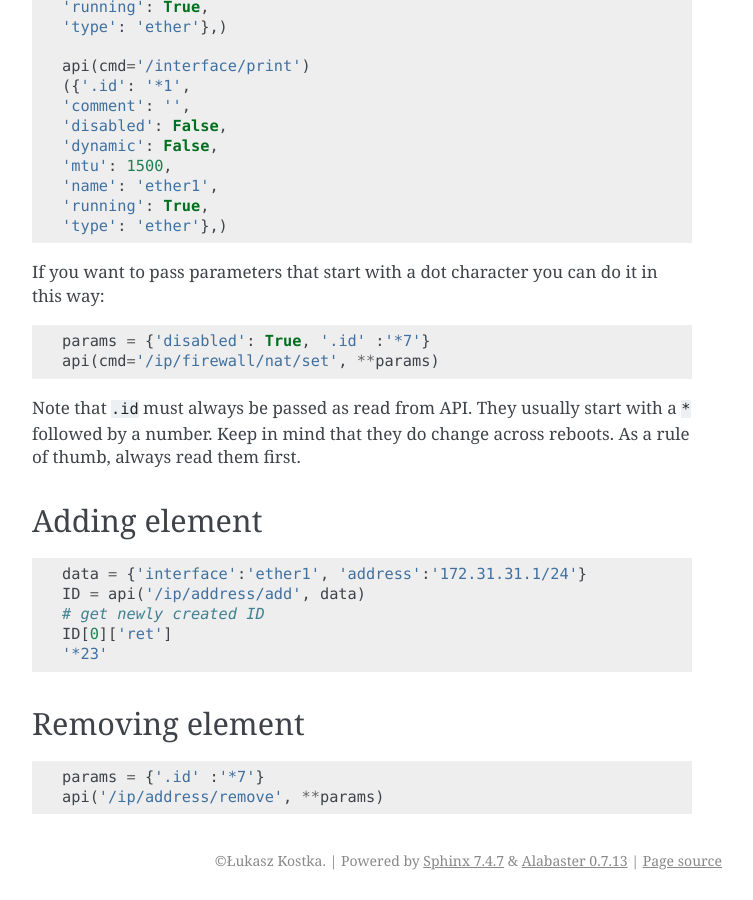
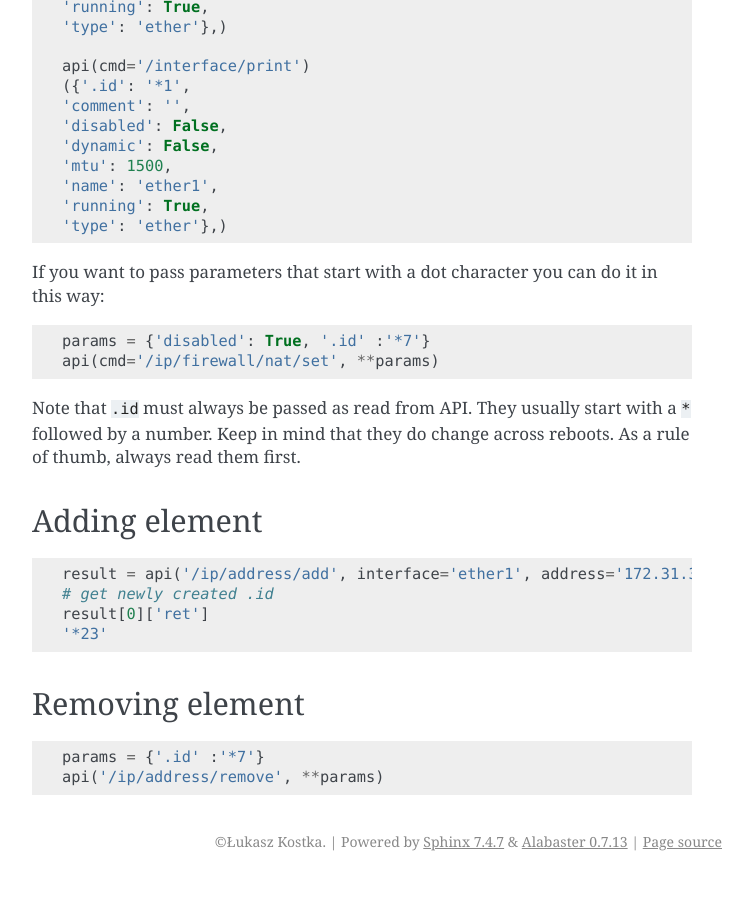
Before and after one commit to luqasz/librouteros, a Sphinx documentation site: the page built from docs/usage.rst, in a window 1280 px wide and 900 px high, scrolled down 1751 px. Shown: the whole window, without its empty margins (388-1141 px from the left). Built offline with Sphinx 7.4.7, drawn with Linux system fonts in a browser that asks for light colours.

Commit message:
Fix typo in docs
closes #43

```diff
--- a/docs/usage.rst
+++ b/docs/usage.rst
@@ -111,10 +111,9 @@ Adding element
 
 .. code-block:: python
 
-    data = {'interface':'ether1', 'address':'172.31.31.1/24'}
-    ID = api('/ip/address/add', data)
-    # get newly created ID
-    ID[0]['ret']
+    result = api('/ip/address/add', interface='ether1', address='172.31.31.1/24')
+    # get newly created .id
+    result[0]['ret']
     '*23'
 
 Removing element
```
